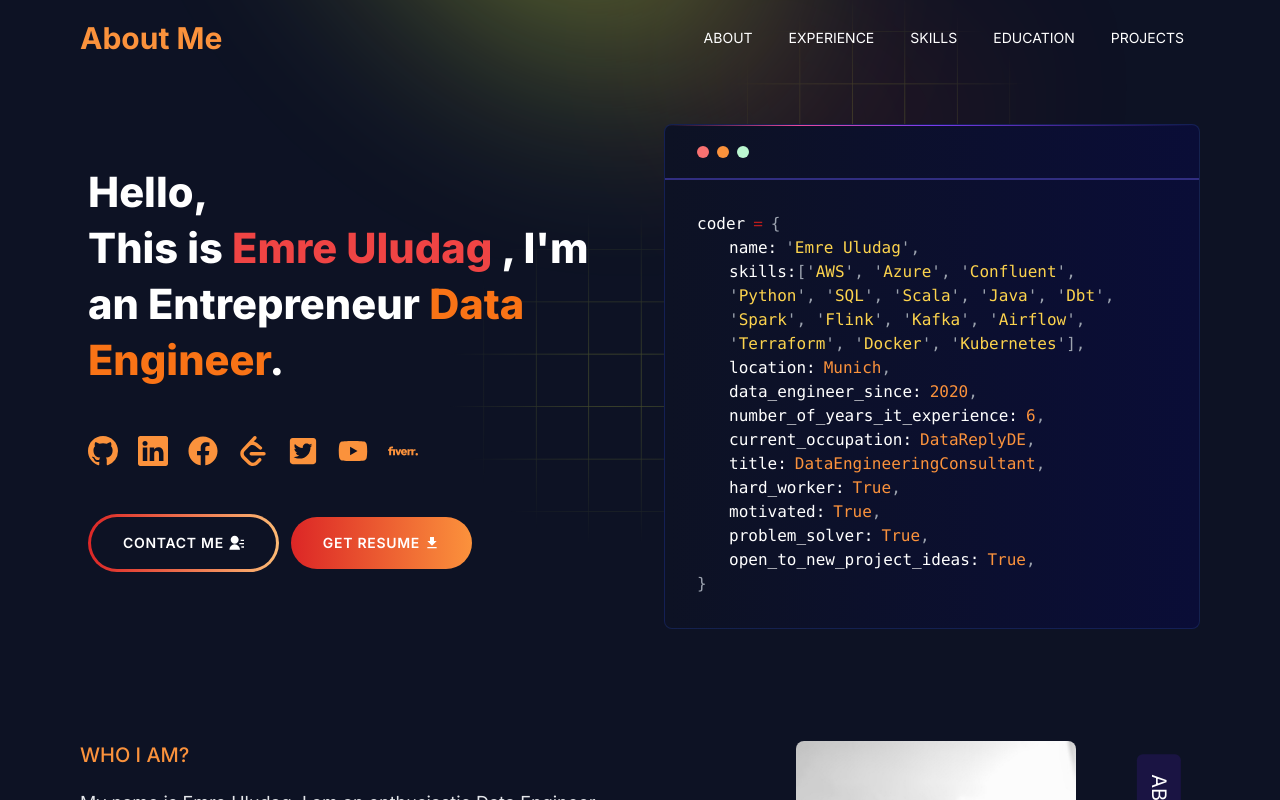
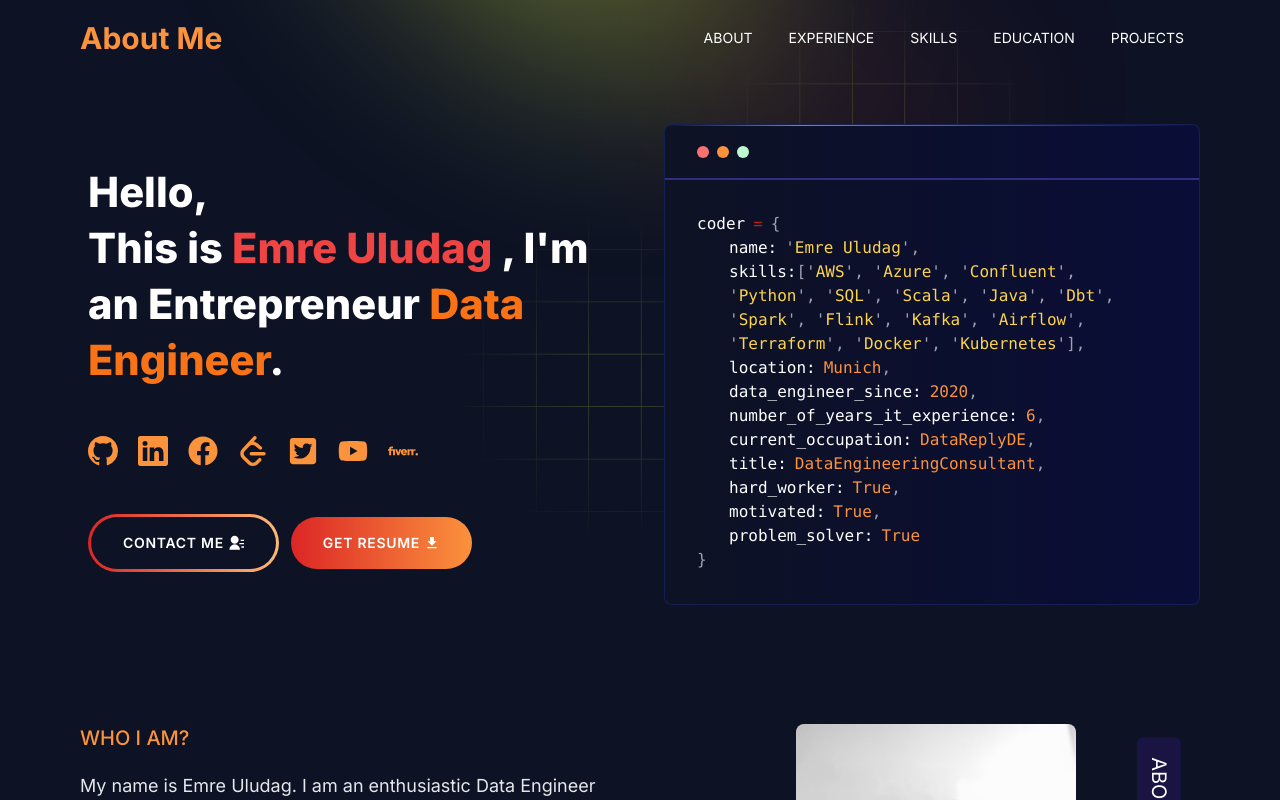
Before and after one commit to uludagemre/my-professional-website, a Next.js app: page / in a window 1280 px wide. Shown: the top 800 px of the page. Built offline with nearby package versions, Linux system fonts and the light colour scheme.

Commit message:
Remove some lines that could be an issue.

```diff
--- a/app/components/homepage/hero-section/index.jsx
+++ b/app/components/homepage/hero-section/index.jsx
@@ -196,12 +196,6 @@ function HeroSection() {
               <div>
                 <span className="ml-4 lg:ml-8 mr-2 text-white">problem_solver:</span>
                 <span className="text-orange-400">True</span>
-                <span className="text-gray-400">,</span>
-              </div>
-              <div>
-                <span className="ml-4 lg:ml-8 mr-2 text-white">open_to_new_project_ideas:</span>
-                <span className="text-orange-400">True</span>
-                <span className="text-gray-400">,</span>
               </div>
               <div><span className="text-gray-400">{`}`}</span></div>
             </code>
--- a/utils/data/personal-data.js
+++ b/utils/data/personal-data.js
@@ -8,7 +8,7 @@ export const personalData = {
   github: 'https://github.com/uludagemre',
   facebook: 'https://www.facebook.com/emre.uludag.9699',
   youtube: 'https://www.youtube.com/@elite-data',
-  fiverr: 'https://de.fiverr.com/emre_uludag',
+  fiverr: 'https://www.fiverr.com/emre_uludag',
   linkedIn: 'https://www.linkedin.com/in/emre-uludag-050a3a103/',
   twitter: 'https://x.com/EmreUlu92573039',
   stackOverflow: 'https://stackoverflow.com/users/8152493/emre-uluda%c4%9f?tab=profile',
```
